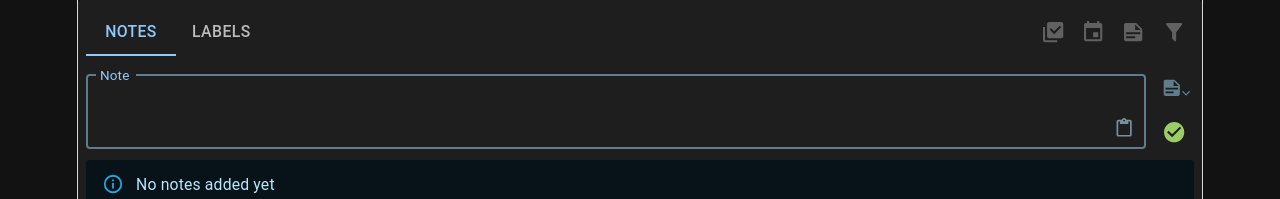
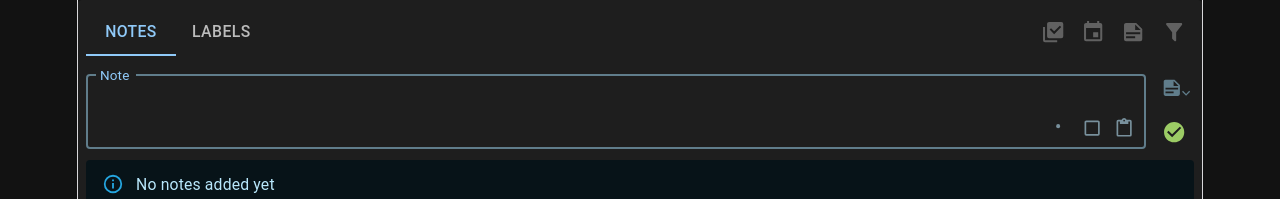
Before and after one commit to Eldsewhere/adnothed2, a React (Vite) app: page / in a window 1280 px wide. Shown: the top 199 px of the page. Built offline with nearby package versions, Linux system fonts and the light colour scheme.

Commit message:
add bullets and checkboxes

```diff
--- a/src/components/ItemForm.tsx
+++ b/src/components/ItemForm.tsx
@@ -1,4 +1,4 @@
-import { useEffect, useState, type MouseEvent } from "react";
+import { useEffect, useRef, useState, type MouseEvent } from "react";
 import { Controller, useForm } from "react-hook-form";
 import {
   Box,
@@ -14,8 +14,10 @@ import { Icon } from "@mdi/react";
 import type { Category, Item, ItemFormValues } from "../types";
 import {
   mdiCancel,
+  mdiCheckboxBlankOutline,
   mdiCheckCircle,
   mdiChevronDown,
+  mdiCircleSmall,
   mdiContentPaste,
   mdiNoteText,
 } from "@mdi/js";
@@ -44,11 +46,14 @@ const ItemForm = ({
     reset,
     formState: { errors },
   } = useForm<ItemFormValues>({
-    defaultValues: initialText ? { categoryId: "", text: initialText } : emptyValues,
+    defaultValues: initialText
+      ? { categoryId: "", text: initialText }
+      : emptyValues,
   });
   const [labelMenuAnchor, setLabelMenuAnchor] = useState<HTMLElement | null>(
     null,
   );
+  const textAreaRef = useRef<HTMLTextAreaElement | null>(null);
 
   useEffect(() => {
     reset(
@@ -73,6 +78,66 @@ const ItemForm = ({
     setLabelMenuAnchor(null);
   };
 
+  const insertMarker = (
+    marker: string,
+    currentValue: string,
+    onChange: (value: string) => void,
+  ) => {
+    const el = textAreaRef.current;
+    const start = el?.selectionStart ?? currentValue.length;
+    const end = el?.selectionEnd ?? currentValue.length;
+    const existingMarker = /^(•|\[\])\s*/;
+
+    if (start !== end) {
+      const lineStart = currentValue.lastIndexOf("\n", start - 1) + 1;
+      const lineEndIndex = currentValue.indexOf("\n", end);
+      const lineEnd = lineEndIndex === -1 ? currentValue.length : lineEndIndex;
+
+      const before = currentValue.slice(0, lineStart);
+      const after = currentValue.slice(lineEnd);
+      const selectedLines = currentValue.slice(lineStart, lineEnd).split("\n");
+      const alreadyApplied = selectedLines.every((line) =>
+        line.startsWith(`${marker} `),
+      );
+
+      const nextLines = selectedLines
+        .map((line) =>
+          alreadyApplied
+            ? line.replace(existingMarker, "")
+            : `${marker} ${line.replace(existingMarker, "")}`,
+        )
+        .join("\n");
+
+      const nextValue = before + nextLines + after;
+      onChange(nextValue);
+
+      requestAnimationFrame(() => {
+        if (!el) {
+          return;
+        }
+        el.focus();
+        el.setSelectionRange(before.length, before.length + nextLines.length);
+      });
+      return;
+    }
+
+    const isAtEnd = start === currentValue.length;
+    const needsNewline = isAtEnd && currentValue[start - 1] !== "\n" && currentValue.length > 0;
+    const snippet = `${needsNewline ? "\n" : ""}${marker} `;
+    const nextValue =
+      currentValue.slice(0, start) + snippet + currentValue.slice(start);
+    onChange(nextValue);
+
+    requestAnimationFrame(() => {
+      if (!el) {
+        return;
+      }
+      const cursor = start + snippet.length;
+      el.focus();
+      el.setSelectionRange(cursor, cursor);
+    });
+  };
+
   return (
     <Box component="form" onSubmit={submit} noValidate>
       <Stack
@@ -89,12 +154,13 @@ const ItemForm = ({
                 maxLength: { value: 500, message: "Max 500 characters" },
               }}
               render={({ field }) => {
-                const isEmpty = field.value.trim().length === 0;
-
                 return (
                   <Box sx={{ position: "relative" }}>
                     <TextField
                       {...field}
+                      inputRef={(el: HTMLTextAreaElement | null) => {
+                        textAreaRef.current = el;
+                      }}
                       label="Note"
                       size="small"
                       fullWidth
@@ -105,7 +171,7 @@ const ItemForm = ({
                       helperText={errors.text?.message}
                       sx={{
                         "& .MuiInputBase-inputMultiline": {
-                          pb: isEmpty ? 4 : undefined,
+                          pb: 4,
                         },
                         "& .MuiOutlinedInput-root .MuiOutlinedInput-notchedOutline":
                           {
@@ -121,14 +187,47 @@ const ItemForm = ({
                           },
                       }}
                     />
-                    {isEmpty && (
+                    <Tooltip title="Insert bullet">
+                      <IconButton
+                        aria-label="Insert bullet"
+                        size="small"
+                        onClick={() =>
+                          insertMarker("•", field.value, field.onChange)
+                        }
+                        sx={{
+                          position: "absolute",
+                          right: 70,
+                          bottom: errors.text ? 24 : 6,
+                          color: colors.blueGrey[400],
+                        }}
+                      >
+                        <Icon path={mdiCircleSmall} size={0.9} />
+                      </IconButton>
+                    </Tooltip>
+                    <Tooltip title="Insert checkbox">
+                      <IconButton
+                        aria-label="Insert checkbox"
+                        size="small"
+                        onClick={() =>
+                          insertMarker("[]", field.value, field.onChange)
+                        }
+                        sx={{
+                          position: "absolute",
+                          right: 38,
+                          bottom: errors.text ? 24 : 6,
+                          color: colors.blueGrey[400],
+                        }}
+                      >
+                        <Icon path={mdiCheckboxBlankOutline} size={0.75} />
+                      </IconButton>
+                    </Tooltip>
                     <Tooltip title="Paste note">
                       <IconButton
                         aria-label="Paste note"
                         size="small"
                         onClick={async () => {
                           const text = await navigator.clipboard.readText();
-                            field.onChange(text);
+                          field.onChange(field.value + text);
                         }}
                         sx={{
                           position: "absolute",
@@ -140,7 +239,6 @@ const ItemForm = ({
                         <Icon path={mdiContentPaste} size={0.75} />
                       </IconButton>
                     </Tooltip>
-                    )}
                   </Box>
                 );
               }}
```
Lines whose indentation alone changed are shown as unchanged.
